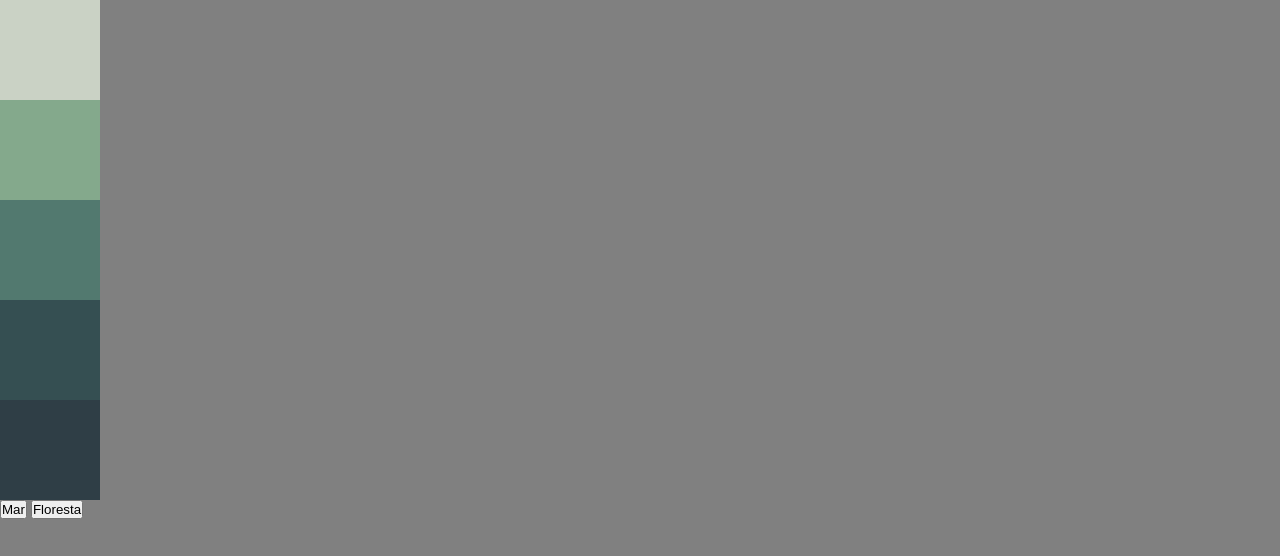
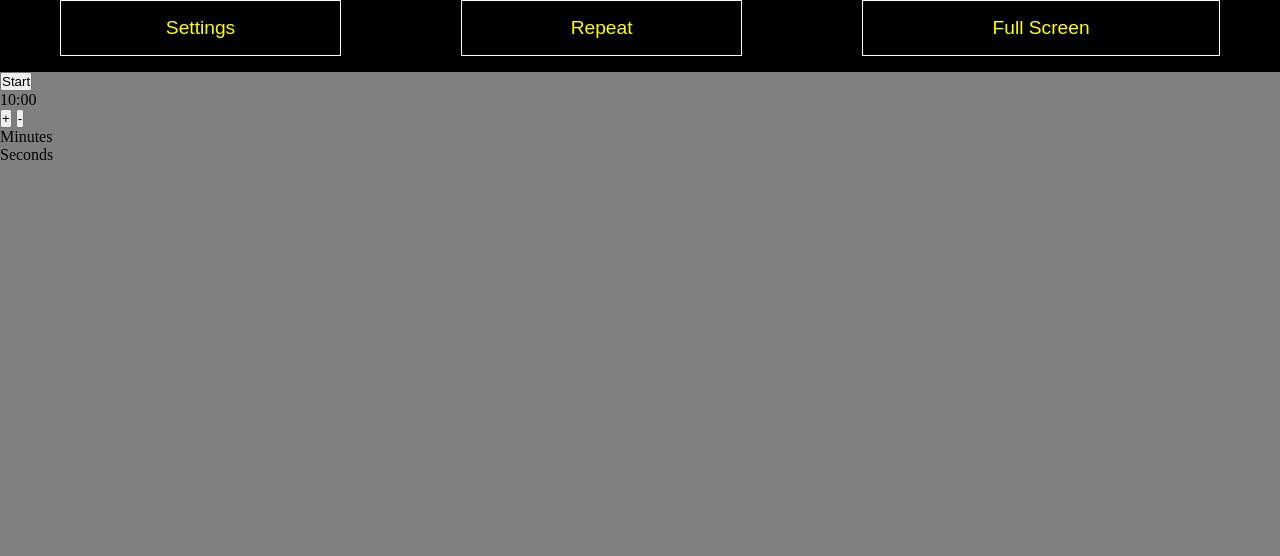
Before and after one commit to jmaurojr/timerandstopwatch, a plain HTML site: page index.html in a window 1280 px wide. Drawn offline with Linux system fonts and the light colour scheme.

Commit message:
add options buttons

```diff
--- a/css/style.css
+++ b/css/style.css
@@ -7,92 +7,46 @@ body {
   background-color: gray;
 }
 
-.white {
+.header {
   display: flex;
   flex-direction: row;
-  width: 100px;
-  height: 100px;
-  background-color: #fff;
+  background-color: black;
+  height: 9vh;
+  justify-content: space-around;
+}
+.settings-btn {
+  height: 7vh;
+  min-width: 22vw;
+  background-color: black;
+  color: yellow;
+  border: white solid 1px;
+  font-size: larger;
 }
 
-.sqr1 {
-  display: flex;
-  flex-direction: row;
-  width: 100px;
-  height: 100px;
-  background-color: #cad2c5;
+.repeat-btn {
+  height: 7vh;
+  min-width: 22vw;
+  background-color: black;
+  color: yellow;
+  border: white solid 1px;
+  font-size: larger;
 }
 
-.sqr2 {
+.fullscreen {
   display: flex;
-  flex-direction: row;
-  width: 100px;
-  height: 100px;
-  background-color: #84a98c;
+  justify-content: flex-start;
 }
 
-.sqr3 {
+.fullscreen-btn {
   display: flex;
-  flex-direction: row;
-  width: 100px;
-  height: 100px;
-  background-color: #52796f;
-}
-
-.sqr4 {
-  display: flex;
-  flex-direction: row;
-  width: 100px;
-  height: 100px;
-  background-color: #354f52;
-}
-
-.sqr5 {
-  display: flex;
-  flex-direction: row;
-  width: 100px;
-  height: 100px;
-  background-color: #2f3e46;
-}
-
-.sqr1bl {
-  display: flex;
-  flex-direction: row;
-  width: 100px;
-  height: 100px;
-  background-color: #e0e1dd;
-}
-
-.sqr2bl {
-  display: flex;
-  flex-direction: row;
-  width: 100px;
-  height: 100px;
-  background-color: #778da9;
-}
-
-.sqr3bl {
-  display: flex;
-  flex-direction: row;
-  width: 100px;
-  height: 100px;
-  background-color: #415a77;
-}
-
-.sqr4bl {
-  display: flex;
-  flex-direction: row;
-  width: 100px;
-  height: 100px;
-  background-color: #1b263b;
-}
-
-.sqr5bl {
-  display: flex;
-  flex-direction: row;
-  width: 100px;
-  height: 100px;
-  background-color: #0d1b2a;
+  height: 7vh;
+  min-width: 28vw;
+  background-color: black;
+  color: yellow;
+  border: white solid 1px;
+  font-size: larger;
+  justify-content: center;
+  align-items: center;
 }
 
 /*cad2c5
--- a/index.html
+++ b/index.html
@@ -9,12 +9,30 @@
     <script src="./js/script.js" defer></script>
   </head>
   <body>
-    <div class="sqr1"></div>
-    <div class="sqr2"></div>
-    <div class="sqr3"></div>
-    <div class="sqr4"></div>
-    <div class="sqr5"></div>
-    <button id="temaAzul">Mar</button>
-    <button id="temaVerde">Floresta</button>
+    <div class="header">
+        <div class="settings">
+            <button class="settings-btn">Settings</button>
+        </div>
+        <div class="repeat">
+            <button class="repeat-btn">Repeat</button>
+        </div>
+        <div class="fullscreen">
+            <button class="fullscreen-btn">Full Screen</button>
+        </div>
+    </div>
+    <div class="timer-container">
+    <div class="start">
+        <button>Start</button>
+    </div>
+    <div class="numbers">10:00</div>
+    </div>
+    <div class="buttons">
+        <button class="plus-btn">+</button>
+        <button class="minus-btn">-</button>
+    </div>
+    <div class="min-sec">
+        <p>Minutes<p>
+        <p>Seconds<p>
+    </div>
   </body>
 </html>
```
Also changed, not shown: 1 other file.
